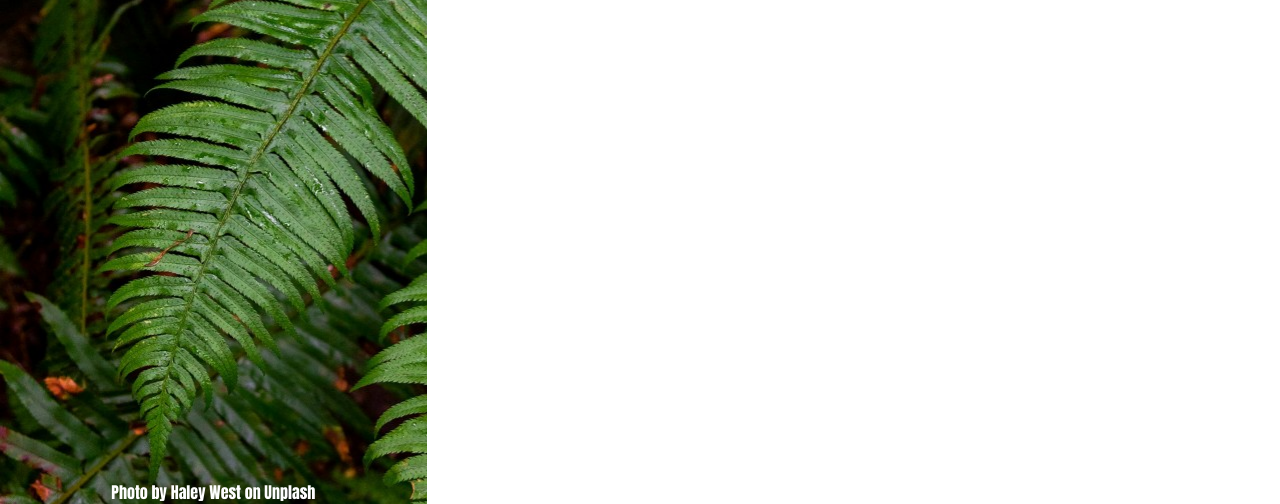
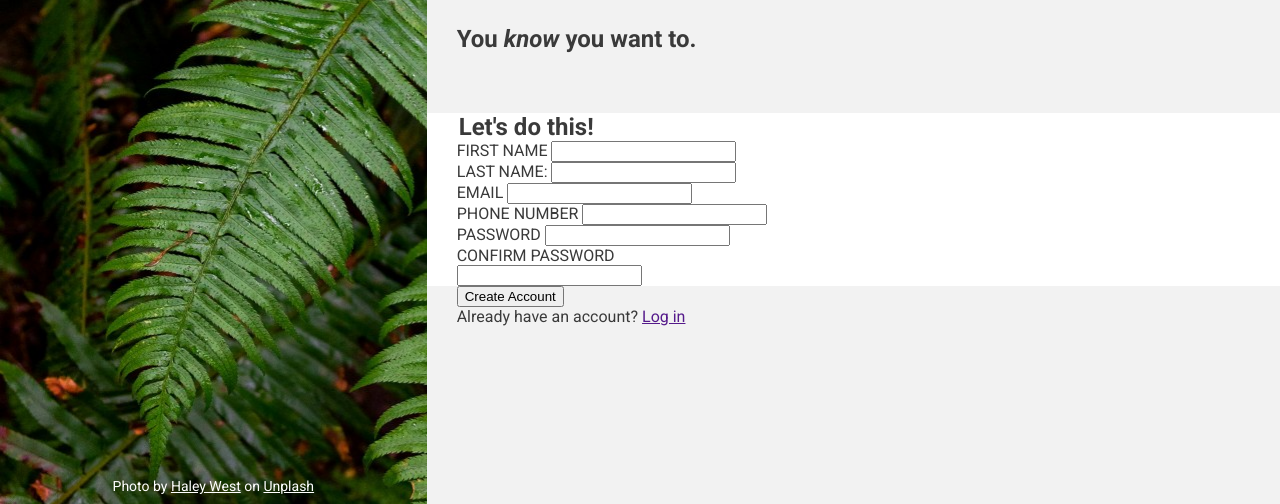
Before and after one commit to d-hardine/sign-up-form-odin, a plain HTML site: page index.html in a window 1280 px wide. Shown: the part 296-800 px from the top of the page. Drawn offline with Linux system fonts and the light colour scheme.

Commit message:
functional form, not stylized

```diff
--- a/index.html
+++ b/index.html
@@ -4,19 +4,57 @@
     <meta charset="UTF-8">
     <meta name="viewport" content="width=device-width, initial-scale=1.0">
     <title>Sign Up Form</title>
+    <link rel="preconnect" href="https://fonts.googleapis.com">
+    <link rel="preconnect" href="https://fonts.gstatic.com" crossorigin>
+    <link href="https://fonts.googleapis.com/css2?family=Roboto:ital,wght@0,100;0,300;0,400;0,500;0,700;0,900;1,100;1,300;1,400;1,500;1,700;1,900&display=swap" rel="stylesheet">
     <link rel="stylesheet" href="styles.css">
     <script src="scripts.js" defer></script>
 </head>
 <body>
-    <aside class="sidebar">
+    <aside class="left">
         <div class="logo">
             <img src="img/odin-lined.png" alt="the-odin-project logo" width="100">
             <span>ODIN</span>
         </div>
-        <p>Photo by Haley West on Unplash</p>
+        <p class="credit">Photo by <a href="https://unsplash.com/@haliewestphoto" target="_blank">Haley West</a> on <a href="https://unsplash.com/" target="_blank">Unplash</a></p>
     </aside>
     <main class="form-main">
-        main
+        <div class="form-header">
+            <h2>This is not a real online service! You know you need something <br>
+                like this in your life to help you realize your deepest dreams.<br> Sign up <em>now</em> to get started. <br> <br>
+                You <i>know</i> you want to.</h2>
+        </div>
+        <form action="" method="get">
+            <div class="the-form">
+                <legend><h2>Let's do this!</h2></legend>
+                <div class="first-name">
+                    <label for="first-name">FIRST NAME</label>
+                    <input type="text" id="first-name" name="first-name" required>
+                </div>
+                <div class="last-name">
+                    <label for="last-name">LAST NAME:</label>
+                    <input type="text" id="last-name" name="last-name" required>
+                </div>
+                <div class="user-mail">
+                    <label for="mail">EMAIL</label>
+                    <input type="email" id="mail" name="user-mail" required>
+                </div>
+                <div class="phone">
+                    <label for="phone-number">PHONE NUMBER</label>
+                    <input type="tel" id="phone-number" name="phone-number" required>
+                </div>
+                <div class="pwd">
+                    <label for="password">PASSWORD</label>
+                    <input type="password" id="pwd" name="pwd" required>
+                </div>
+                <div class='confirm-pwd'>CONFIRM PASSWORD</div>
+                <input type="password" id="confirm-pwd" name="confirm-pwd" required>
+            </div>
+            <div class="the-form-continued">
+                <button>Create Account</button>
+            <p>Already have an account? <a href="">Log in</a></p>
+            </div>
+        </form>
     </main>
 </body>
 </html>
--- a/styles.css
+++ b/styles.css
@@ -9,13 +9,14 @@
 }
 
 body {
-    font-family: Impact, Haettenschweiler, 'Arial Narrow Bold', sans-serif; /*placeholder*/
+    color: #3a3a3a;
+    font-family: Roboto, Impact, Haettenschweiler, 'Arial Narrow Bold', sans-serif; /*placeholder*/
     text-align: center;
     display: flex;
     height: 100vh;
 }
 
-.sidebar {
+.left {
     background-image: url(img/sidebar-background-resized.jpg);
     color: #ffffff;
     display: flex;
@@ -34,9 +35,40 @@ body {
     margin-top: 120px;
 }
 
+.credit {
+    font-size: 14px;
+    margin-bottom: 10px;
+}
+
+.left a:link {
+    color: white;
+}
+
+.left a:visited {
+    color: gray;
+}
+
 .form-main {
-    background: #ffffff;
+    background: rgb(242, 242, 242);
     flex: 3 3 200px;
+    display: flex;
+    flex-direction: column;
+    justify-content: center;
+    text-align: left;
+    gap: 30px;
+}
+
+.form-header {
+    padding: 30px;
+}
+
+.the-form {
+    background: white;
+    padding-left: 30px;
+}
+
+.the-form-continued {
+    padding-left: 30px;
 }
 
 @media screen and (max-width: 700px) {
```
